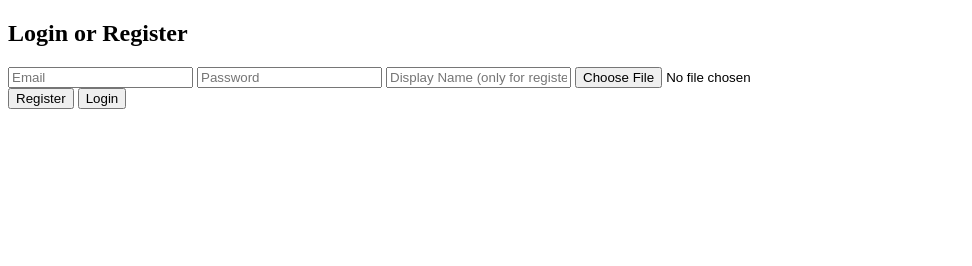
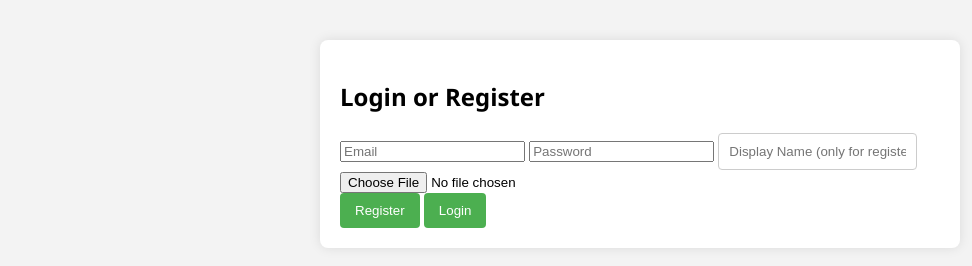
Before and after one commit to Shaileshkumar01/wartalap, a website with bundled scripts: page index.html in a window 1280 px wide. Shown: the whole page, without its empty margins (0-972 px from the left). Built offline with nearby package versions, Linux system fonts and the light colour scheme; no server answers.

Commit message:
Update index.html

```diff
--- a/index.html
+++ b/index.html
@@ -4,7 +4,7 @@
   <meta charset="UTF-8" />
   <meta name="viewport" content="width=device-width, initial-scale=1.0"/>
   <title>Private Chat</title>
-  <link rel="stylesheet" href="/src/css/style.css" />
+  <link rel="stylesheet" href="/public/style.css" />
 </head>
 <body>
 <div id="authSection" class="container">
```
